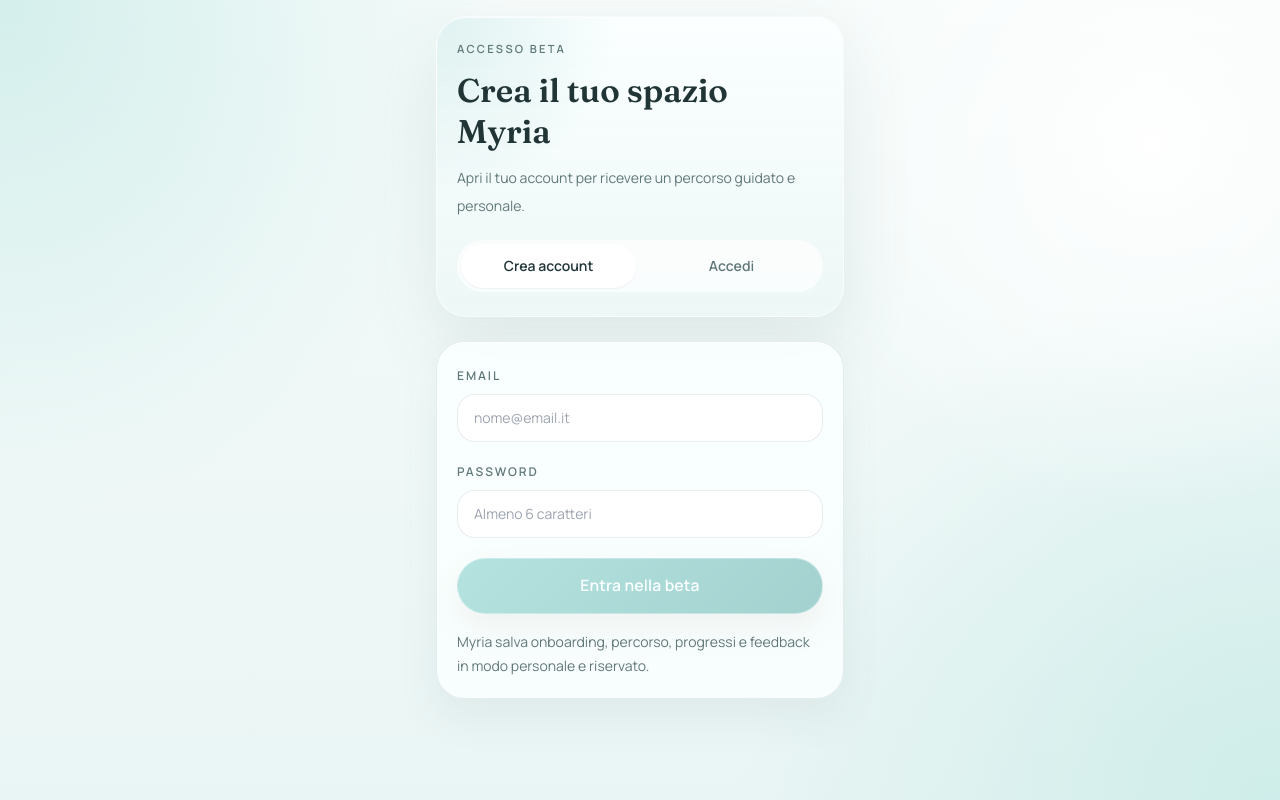
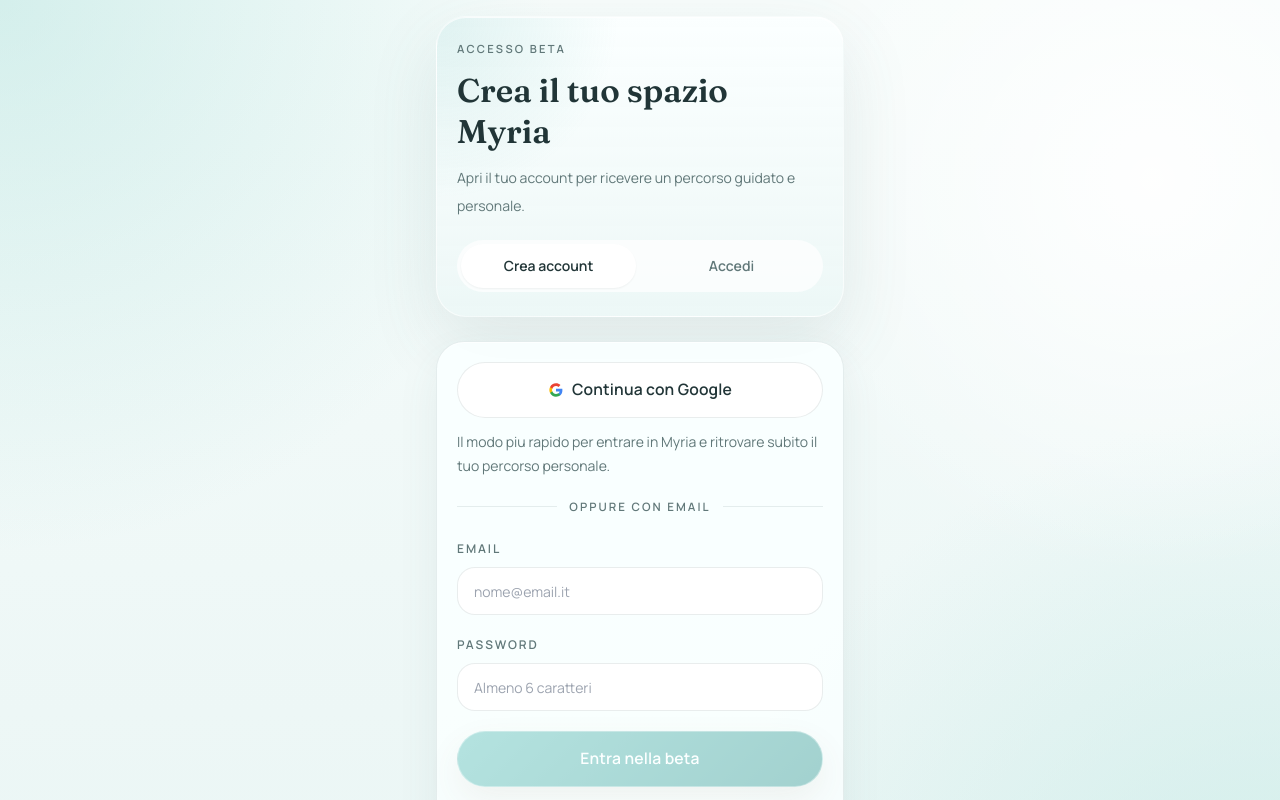
Before and after one commit to pirolas/Myria, a React (Vite) app: page /auth in a window 1280 px wide. Shown: the top 800 px of the page. Built offline with nearby package versions, Linux system fonts and the light colour scheme; no server answers.

Commit message:
fix: add google auth entry and spa rewrites

```diff
--- a/src/hooks/useAuth.tsx
+++ b/src/hooks/useAuth.tsx
@@ -12,6 +12,7 @@
   getCurrentSession,
   listenToAuthState,
   signInWithPassword,
+  signInWithGoogle,
   signOut,
   signUpWithPassword,
   type AuthCredentials
@@ -26,6 +27,7 @@
   isConfigured: boolean;
   signIn: (credentials: AuthCredentials) => Promise<{ requiresConfirmation: boolean }>;
   signUp: (credentials: AuthCredentials) => Promise<{ requiresConfirmation: boolean }>;
+  signInWithGoogleProvider: () => Promise<void>;
   signOutUser: () => Promise<void>;
 }
 
@@ -101,6 +103,9 @@
           requiresConfirmation: !result.session
         };
       },
+      async signInWithGoogleProvider() {
+        await signInWithGoogle();
+      },
       async signOutUser() {
         await signOut();
       }
--- a/src/pages/AuthPage.tsx
+++ b/src/pages/AuthPage.tsx
@@ -8,11 +8,12 @@
 
 export function AuthPage() {
   const navigate = useNavigate();
-  const { status, signIn, signUp, isConfigured } = useAuth();
+  const { status, signIn, signUp, signInWithGoogleProvider, isConfigured } = useAuth();
   const [mode, setMode] = useState<AuthMode>("signup");
   const [email, setEmail] = useState("");
   const [password, setPassword] = useState("");
   const [isSubmitting, setIsSubmitting] = useState(false);
+  const [isGoogleSubmitting, setIsGoogleSubmitting] = useState(false);
   const [error, setError] = useState<string | null>(null);
   const [message, setMessage] = useState<string | null>(null);
 
@@ -63,6 +64,24 @@
       );
     } finally {
       setIsSubmitting(false);
+    }
+  };
+
+  const handleGoogleSignIn = async () => {
+    setIsGoogleSubmitting(true);
+    setError(null);
+    setMessage(null);
+
+    try {
+      await signInWithGoogleProvider();
+      setMessage("Ti stiamo portando su Google per completare l'accesso.");
+    } catch (authError) {
+      setError(
+        authError instanceof Error
+          ? authError.message
+          : "Non siamo riusciti ad avviare l'accesso con Google."
+      );
+      setIsGoogleSubmitting(false);
     }
   };
 
@@ -119,6 +138,32 @@
           </section>
         ) : (
           <section className="surface px-5 py-5">
+            <div className="space-y-3">
+              <Button
+                fullWidth
+                variant="secondary"
+                onClick={handleGoogleSignIn}
+                disabled={isGoogleSubmitting || isSubmitting}
+                icon={<GoogleIcon />}
+                className="border-[rgba(108,162,158,0.22)] bg-white text-ink"
+              >
+                {isGoogleSubmitting ? "Apertura di Google..." : "Continua con Google"}
+              </Button>
+
+              <p className="text-sm leading-6 text-muted">
+                Il modo piu rapido per entrare in Myria e ritrovare subito il tuo
+                percorso personale.
+              </p>
+            </div>
+
+            <div className="my-5 flex items-center gap-3">
+              <div className="h-px flex-1 bg-line" />
+              <span className="text-[0.72rem] font-semibold uppercase tracking-[0.18em] text-muted">
+                oppure con email
+              </span>
+              <div className="h-px flex-1 bg-line" />
+            </div>
+
             <label className="block">
               <span className="text-xs font-semibold uppercase tracking-[0.16em] text-muted">
                 Email
@@ -177,9 +222,38 @@
               {brand.name} salva onboarding, percorso, progressi e feedback in modo
               personale e riservato.
             </p>
+
+            <p className="mt-3 text-xs leading-6 text-muted">
+              Per usare Google, attiva il provider Google nelle impostazioni Auth
+              di Supabase e aggiungi questo URL tra i redirect consentiti:{" "}
+              <span className="font-semibold text-ink">{window.location.origin}/auth</span>
+            </p>
           </section>
         )}
       </div>
     </div>
   );
 }
+
+function GoogleIcon() {
+  return (
+    <svg viewBox="0 0 24 24" aria-hidden="true" className="h-4 w-4">
+      <path
+        fill="#4285F4"
+        d="M21.6 12.23c0-.78-.07-1.53-.2-2.23H12v4.22h5.4a4.62 4.62 0 0 1-2 3.03v2.52h3.24c1.9-1.75 2.96-4.33 2.96-7.54Z"
+      />
+      <path
+        fill="#34A853"
+        d="M12 22c2.7 0 4.96-.9 6.61-2.43l-3.24-2.52c-.9.6-2.05.96-3.37.96-2.59 0-4.78-1.75-5.57-4.1H3.08v2.58A9.98 9.98 0 0 0 12 22Z"
+      />
+      <path
+        fill="#FBBC05"
+        d="M6.43 13.91A5.98 5.98 0 0 1 6.12 12c0-.66.11-1.3.31-1.91V7.51H3.08A9.99 9.99 0 0 0 2 12c0 1.61.39 3.13 1.08 4.49l3.35-2.58Z"
+      />
+      <path
+        fill="#EA4335"
+        d="M12 5.98c1.47 0 2.78.5 3.82 1.48l2.86-2.86C16.95 2.98 14.7 2 12 2a9.98 9.98 0 0 0-8.92 5.51l3.35 2.58c.79-2.35 2.98-4.11 5.57-4.11Z"
+      />
+    </svg>
+  );
+}
--- a/src/services/auth.ts
+++ b/src/services/auth.ts
@@ -47,6 +47,27 @@
   return normalizeAuthResponse(response);
 }
 
+export async function signInWithGoogle() {
+  const client = requireSupabaseClient();
+  const redirectTo =
+    typeof window !== "undefined"
+      ? `${window.location.origin}/auth`
+      : undefined;
+
+  const { data, error } = await client.auth.signInWithOAuth({
+    provider: "google",
+    options: {
+      redirectTo
+    }
+  });
+
+  if (error) {
+    throw error;
+  }
+
+  return data;
+}
+
 export async function signOut() {
   const client = requireSupabaseClient();
   const { error } = await client.auth.signOut();
```
Also changed, not shown: vercel.json (added).
